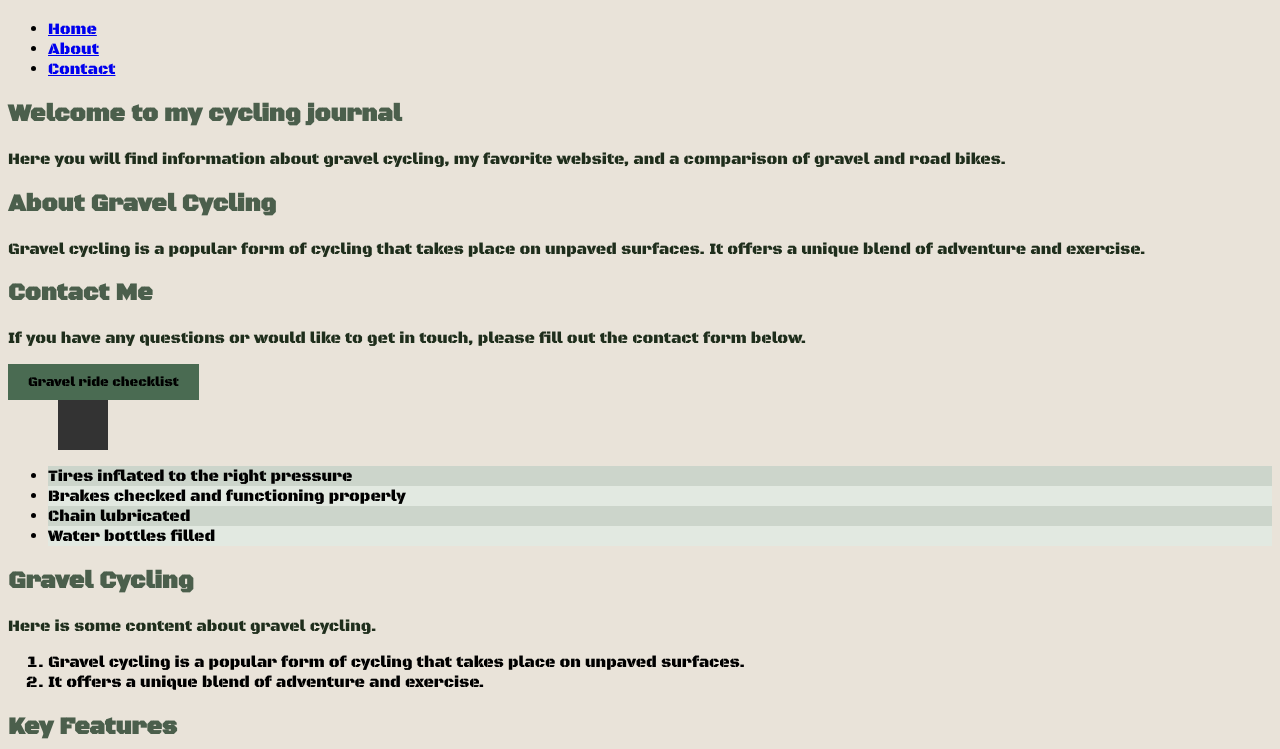
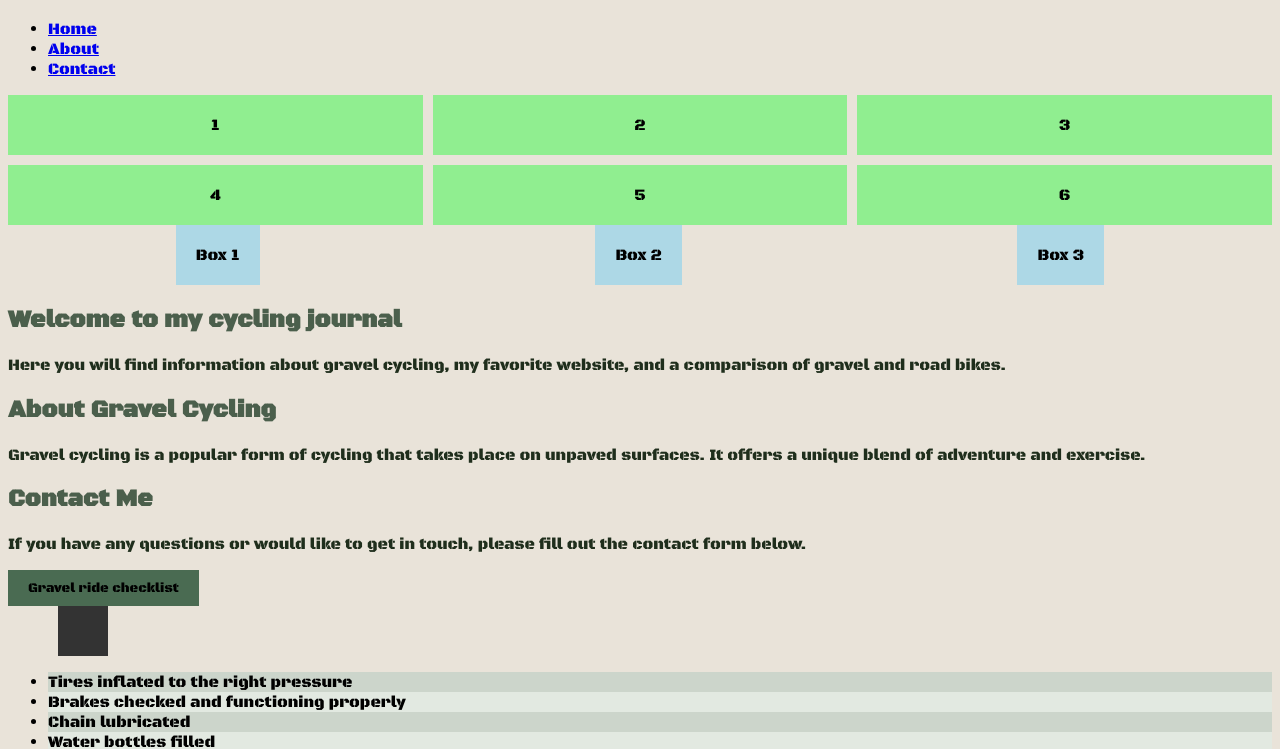
Before and after one commit to levitereshin-ui/websivuston_kehitt-minen_syksy26, a plain HTML site: page WS_04/index.html in a window 1280 px wide. Shown: the part 64-813 px from the top of the page. Drawn offline with Linux system fonts and the light colour scheme.

Commit message:
Add grid layout and flexbox styling for improved content organization in index.html and styles.css

```diff
--- a/WS_04/index.html
+++ b/WS_04/index.html
@@ -26,6 +26,19 @@
         </nav>
     </header>
     <main>
+        <div class="grid-container">
+  <div class="grid-item">1</div>
+  <div class="grid-item">2</div>
+  <div class="grid-item">3</div>
+  <div class="grid-item">4</div>
+  <div class="grid-item">5</div>
+  <div class="grid-item">6</div>
+</div>
+<div class="flex-container">
+  <div class="box">Box 1</div>
+  <div class="box">Box 2</div>
+  <div class="box">Box 3</div>
+</div>
         <section id="home">
             <h2>Welcome to my cycling journal</h2>
             <p>Here you will find information about gravel cycling, my favorite website, and a comparison of gravel and road bikes.</p>
@@ -81,14 +94,6 @@
         Life is better on gravel roads.
       </blockquote>
 <img src="Mun%20py%C3%B6r%C3%A4.jpg" alt="A gravel bicycle on an unpaved route, illustrating cycling on trails and dirt roads." class="filter-image" style="width: 100%; max-width: 1000px; height: auto;">
-<div class="grid-container">
-  <div class="grid-item">1</div>
-  <div class="grid-item">2</div>
-  <div class="grid-item">3</div>
-  <div class="grid-item">4</div>
-  <div class="grid-item">5</div>
-  <div class="grid-item">6</div>
-</div>
 </main>
 <div class="content-box">
     <h2>Leave your contact details and we will contact you</h2>
@@ -100,7 +105,6 @@
         <input type="submit" value="Submit">
     </form>
 </div>
-    </main>
 <footer>
         <p>&copy; 2026 Cyclist's Journal. All rights reserved.</p>
     </footer>
--- a/WS_04/styles.css
+++ b/WS_04/styles.css
@@ -122,3 +122,25 @@ table {
         top: 0;
         color: rgb(108, 117, 125);
       }
+      .grid-container {
+  display: grid;
+  grid-template-columns: repeat(3, 1fr);
+  grid-gap: 10px;
+}
+
+.grid-item {
+  background-color: lightgreen;
+  padding: 20px;
+  text-align: center;
+}
+.flex-container {
+  display: flex;
+  justify-content: space-around;
+  align-items: center;
+}
+
+.box {
+  background-color: lightblue;
+  padding: 20px;
+  text-align: center;
+}
```
